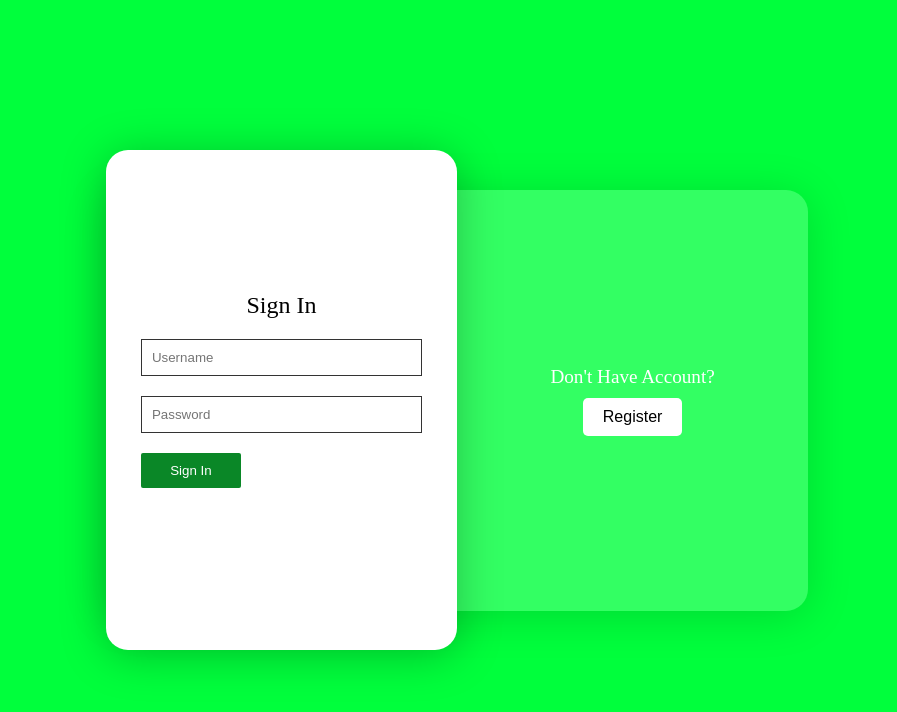
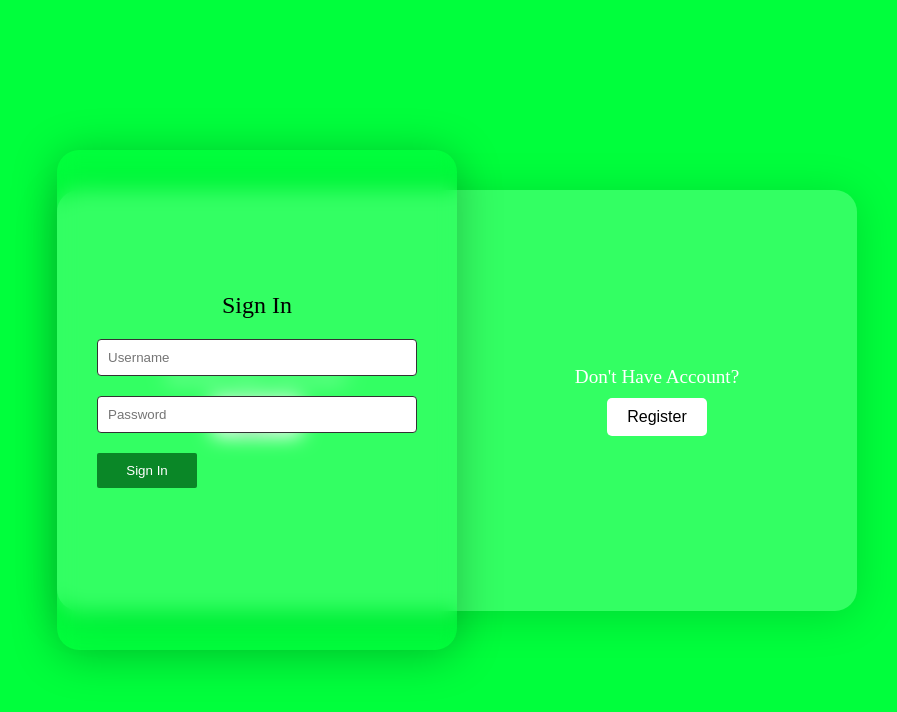
Before and after one commit to HydraCaptain/login-page, a plain HTML site: page index.html in a window 1280 px wide. Shown: the whole page, without its empty margins (183-1080 px from the left). Drawn offline with Linux system fonts and the light colour scheme.

Commit message:
now its best

```diff
--- a/style.css
+++ b/style.css
@@ -5,7 +5,7 @@
 }
 body{
     display: flex;
-    padding: 0 21%;
+    justify-content: center;
     align-items: center;
     min-height: 100vh;
     background-color: rgb(0, 255, 60);
@@ -47,7 +47,7 @@ body.active{
 }
 .from-box{
     position: absolute;
-    background-color: #ffff;
+    backdrop-filter: blur(10px);
     border-radius: 22px;
     height: 100%;
     width: 50%;
@@ -117,6 +117,7 @@ body.active{
 
 }
 .form form input{
+    border-radius: 4px;
     margin-bottom: 20px;
     padding: 10px;
     outline: none;
@@ -139,7 +140,7 @@ body.active{
     border-radius: 2px;
 }
 .form form input[value="Sign Up"]{
-    background-color:rgb(0, 98, 255);
+    background-color:rgb(4, 61, 153);
     border: none;
     max-width: 100px;
     color: #ffff;
```
